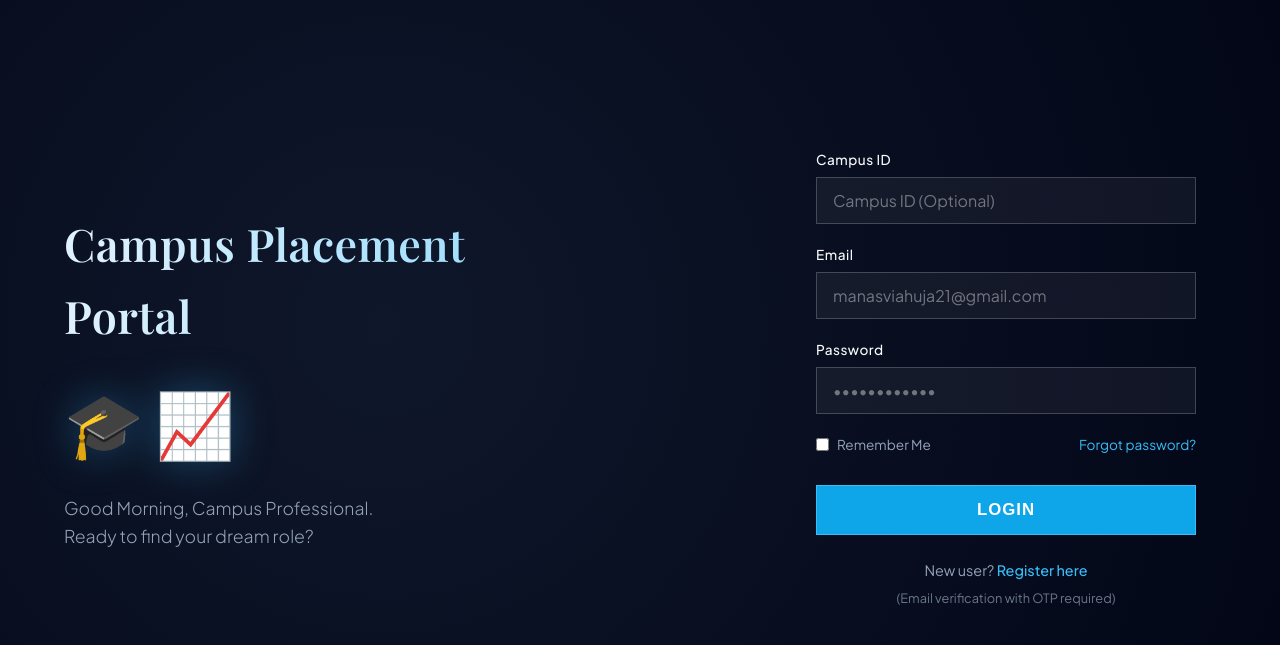
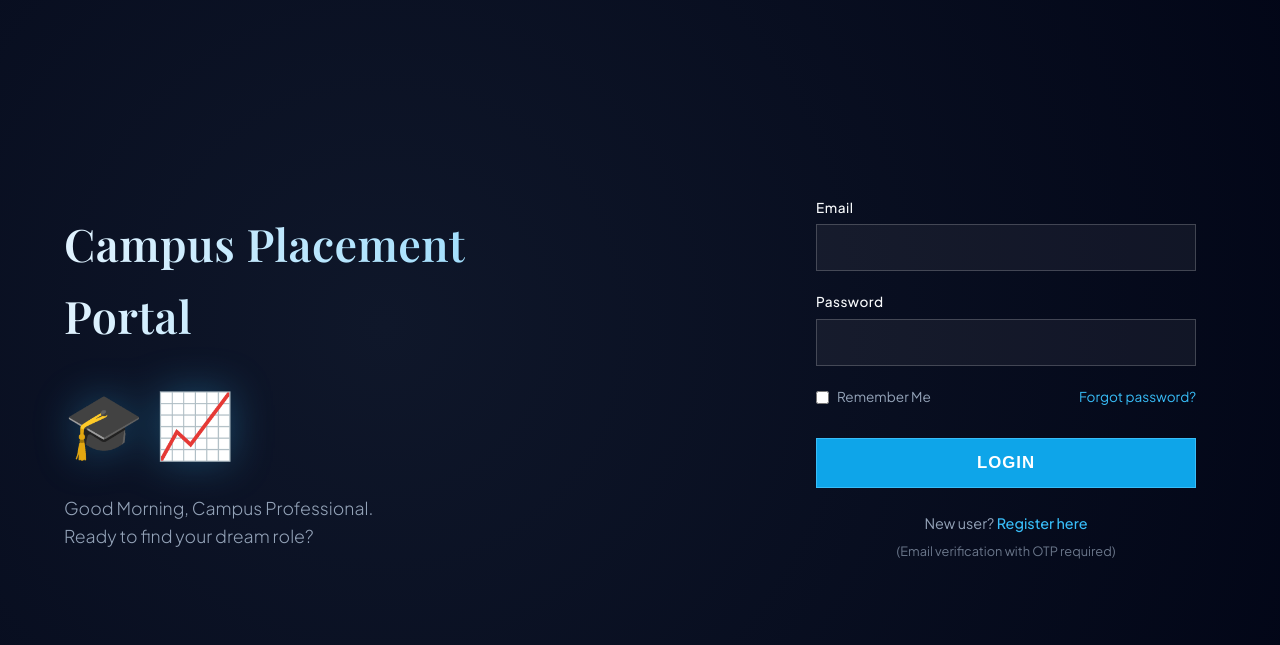
Before and after one commit to lavanayakhosla/TestPlacement, a Flask app: page /auth/login in a window 1280 px wide. Shown: the part 74-719 px from the top of the page. Run offline with Flask 3, Linux system fonts and the light colour scheme; some web fonts are replaced.

Commit message:
Update login.html

```diff
--- a/templates/login.html
+++ b/templates/login.html
@@ -14,19 +14,16 @@
   <div class="login-right">
     <form method="post">
 
-      <div class="form-group">
-        <label>Campus ID</label>
-        <input type="text" name="campus_id" placeholder="Campus ID (Optional)">
-      </div>
+
 
       <div class="form-group">
         <label>Email</label>
-        <input type="email" name="email" placeholder="manasviahuja21@gmail.com" required>
+        <input type="email" name="email"  required>
       </div>
 
       <div class="form-group">
         <label>Password</label>
-        <input type="password" name="password" placeholder="••••••••••••" required>
+        <input type="password" name="password"  required>
       </div>
 
       <div class="form-options">
```
